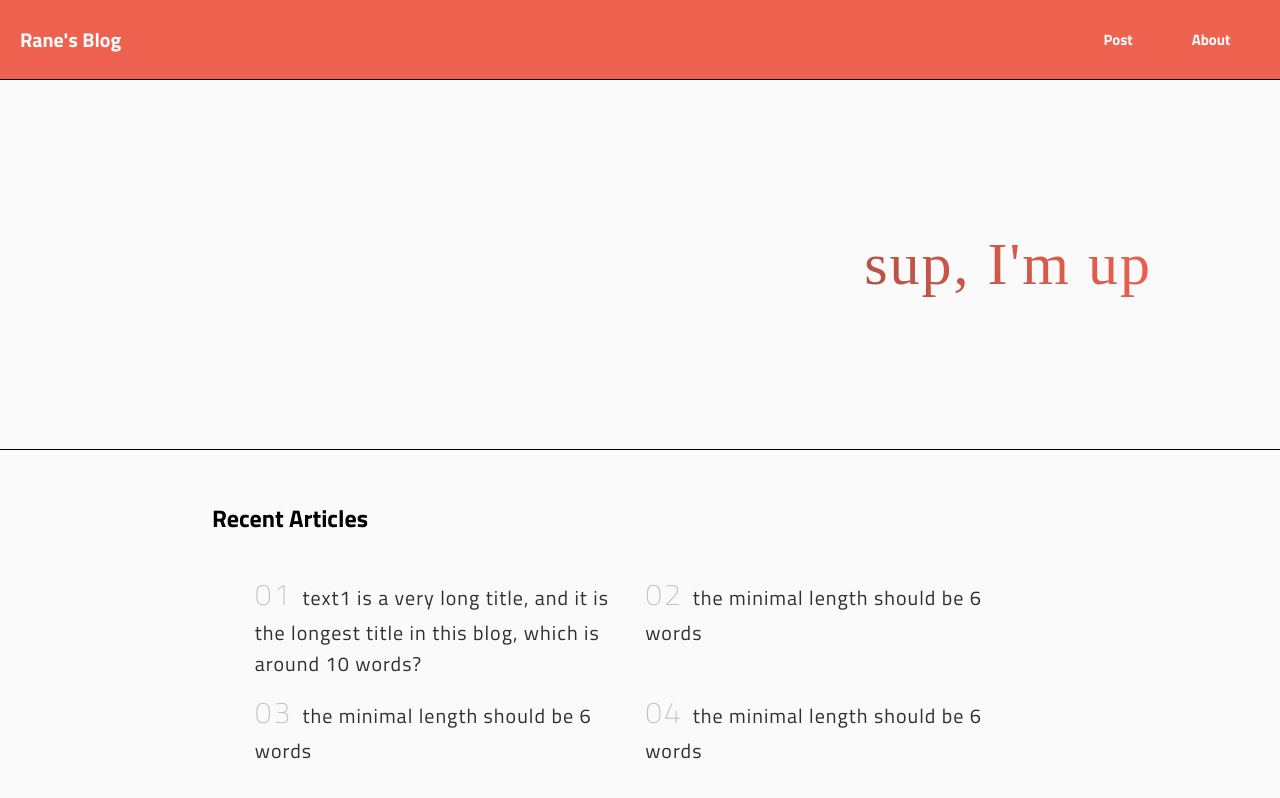
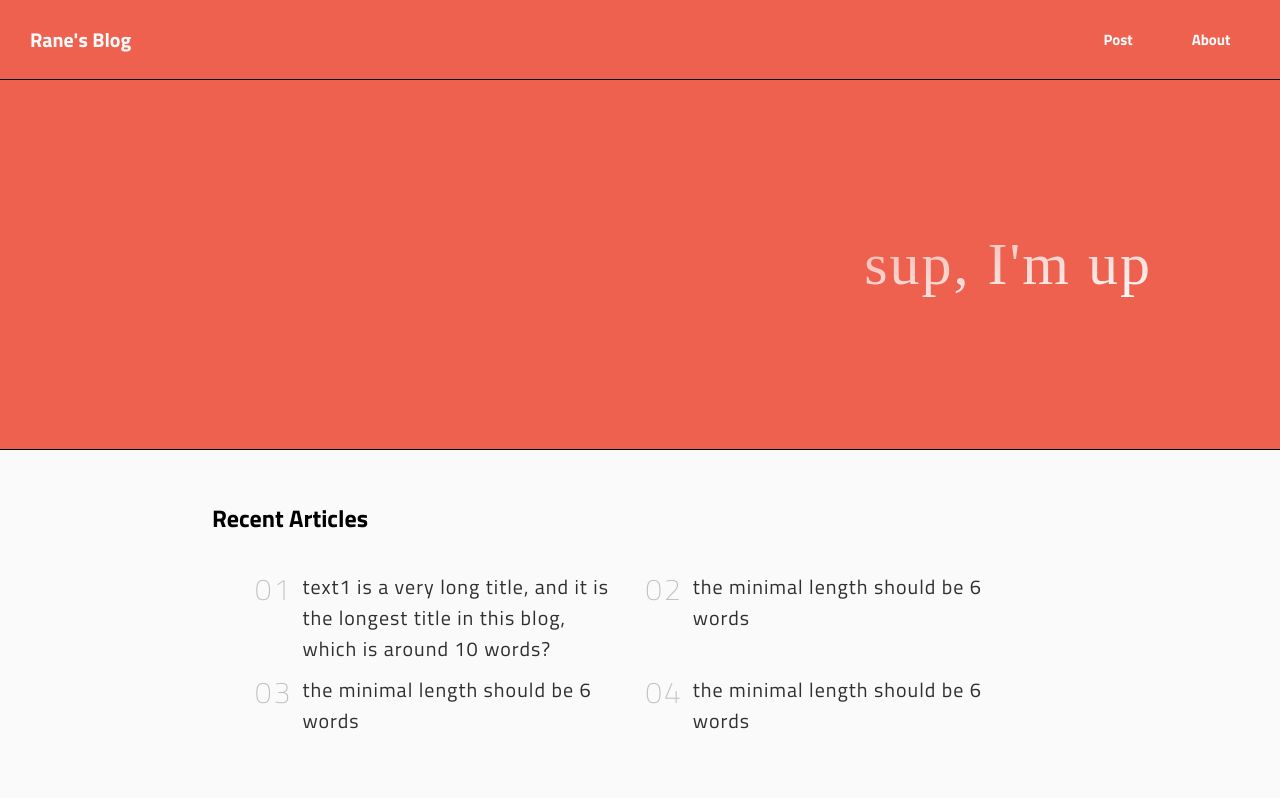
Before and after one commit to kisaragiRY/Rane-Blog, a React (Create React App) app: page / in a window 1280 px wide. Shown: the top 798 px of the page. Built offline with nearby package versions, Linux system fonts and the light colour scheme; a web font is replaced by a local one.

Commit message:
postdetail page initial setting

```diff
--- a/src/App.js
+++ b/src/App.js
@@ -9,8 +9,9 @@ function App() {
       <Navbar/>
       <Routes>
         <Route path='/' element={<Home/>}/>
-        <Route path='/post/' element={<Post/>}/>
-        <Route path='/post/:tag' element={<Post/>}/>
+        <Route exact path='/post/' element={<Post/>}/>
+        <Route path='/post/tag/:tag' element={<Post/>}/>
+        <Route path='/post/:blog_id' element={<Post/>}/>
         <Route path='/about' element={<About/>}/>
 
       </Routes>
--- a/src/Components/navBar/navbar.css
+++ b/src/Components/navBar/navbar.css
@@ -18,6 +18,7 @@
 } */
 .navbar-name{
     font-size: 20px;
+    margin-left: 10px;
 }
 
 
--- a/src/Components/postCard/PostCard.js
+++ b/src/Components/postCard/PostCard.js
@@ -1,13 +1,14 @@
 import React,{useEffect,useState} from 'react'
 import './postcard.css'
 import { Button } from '../Button/Button.style'
-import { useNavigate} from 'react-router-dom';
+import { useNavigate,Link} from 'react-router-dom';
 
 export default function PostCard(props) {
     let navigate=useNavigate();
 
     const file_name=props.file_name;
     const [post,setPost]=useState('')
+
 
     useEffect(()=>{
         import(`../../Blogs/Posts/${file_name}`)
@@ -20,7 +21,7 @@ export default function PostCard(props) {
       })
   return (
     <div className='card-container'>
-        <h2>{props.title}</h2>
+        <h2><Link to={{pathname:`/post/${btoa(props.file_name)}`}}>{props.title}</Link></h2>
         <p className='abstract'>{post.substring(0,150)} ...</p>
         <span>{props.date}</span>
         {(props.tags.map((tag,key)=>
@@ -30,7 +31,7 @@ export default function PostCard(props) {
                       padding={"1px 5px"}
                       font_size={"12px"}
                       onClick={()=>{
-                          let path=`/post/${tag}`;
+                          let path=`/post/tag/${tag}`;
                           navigate(path)}}>{tag}
                     </Button>
         ))}
--- a/src/Helpers/utils.js
+++ b/src/Helpers/utils.js
@@ -5,7 +5,11 @@ export const sort_json=(json)=>{
       const new_s=s[2]+s[0]+s[1]
       return parseInt(new_s)
     }
-    let json_arr=Object.keys(json).map((key)=>json[key])
-    json_arr.sort((a,b)=>time_to_int(b.creat_time)-time_to_int(a.creat_time))
-    return json_arr
+    json.sort((a,b)=>time_to_int(b.creat_time)-time_to_int(a.creat_time))
+    return json
   }
+
+  export const blog_id_to_blog=(json,file_name)=>{
+    var blog=json.filter(function (i){return i.file_name===file_name});
+    return blog;
+  }
--- a/src/Pages/Home/home.css
+++ b/src/Pages/Home/home.css
@@ -2,7 +2,7 @@
     width:100%;
     margin: auto;
     padding: 150px 0;
-    /* background-color: var(--color-red); */
+    background-color: var(--color-red);
     border-bottom: solid 1px;
 }
 .home-quote span{
@@ -12,7 +12,7 @@
     letter-spacing: 2px;
     margin: auto;
     text-align: right;
-    background: -webkit-linear-gradient(30deg,var(--color-text), var(--color-red));
+    background: -webkit-linear-gradient(100deg,var(--color-bg), var(--color-red));
     -webkit-background-clip: text;
     -webkit-text-fill-color: transparent;
     display: block;
@@ -37,12 +37,17 @@
     align-content: space-around;
     overflow: hidden;
 }
+.article-card{
+    display: flex;
+}
 .article-card span:nth-child(1){
     color: var(--color-grey);
     font-size: 30px;
     font-weight: 100;
     margin-right: 10px;
     letter-spacing: 2px;
+    background: transparent;
+    line-height: 36px;
 }
 .article-card span:nth-child(2){
     color: var(--color-text);
@@ -58,7 +63,7 @@
         margin: 5px 0;
     }
 }
- @media (max-width:62em) and (min-width:50em){
+ @media (max-width:60em) and (min-width:50em){
     .recent-article{
         width: 85%;
     }
@@ -70,7 +75,7 @@
     }
 }
 
-@media (min-width:62em) and (max-width:80em){
+@media (min-width:60em) and (max-width:80em){
     .recent-article{
         width: 80%;
     }
--- a/src/Pages/Home/home.js
+++ b/src/Pages/Home/home.js
@@ -2,7 +2,7 @@ import React from 'react'
 import './home.css'
 import blogs from '../../Blogs/blogs.json'
 import { sort_json } from '../../Helpers/utils'
-import PostCard from '../../Components/postCard/PostCard'
+import { Link } from 'react-router-dom'
 
 export default function Home() {
   return (
@@ -15,7 +15,8 @@ export default function Home() {
           <div className='list-container'>
             {sort_json(blogs).slice(0,4).map((article,key)=>
             <div key={key} className='article-card'>
-              <span>0{key+1}</span><span><a href='#'>{article.title}</a></span>
+              <span>0{key+1}</span>
+              <span><Link to={{pathname:`/post/${btoa(article.file_name)}`}}>{article.title}</Link></span>
             </div>)}
           </div>
         </div>
--- a/src/Pages/Post/post.js
+++ b/src/Pages/Post/post.js
@@ -5,14 +5,15 @@ import PostCard from '../../Components/postCard/PostCard'
 import { Button } from '../../Components/Button/Button.style'
 import { useNavigate,useLocation,useParams} from 'react-router-dom'
 import {BiPurchaseTagAlt} from "react-icons/bi"
-import { sort_json } from '../../Helpers/utils'
+import { sort_json} from '../../Helpers/utils'
+import PostDetail from '../PostDetail/PostDetail'
 
 export default function Post() {
   const tag_list=['test1','test2','test3'] // tag_list
 
   let location=useLocation();
   let navigate=useNavigate();
-  let {tag}=useParams(); //parameters from url
+  let {tag,blog_id}=useParams(); //parameters from url
 
   return (
     <div>
@@ -26,7 +27,7 @@ export default function Post() {
                     padding={"8px 15px"}
                     font_size={"15px"}
                     onClick={()=>{
-                      let path=`/post/${tag}`;
+                      let path=`/post/tag/${tag}`;
                       navigate(path)}}>{tag}
             </Button>
           )}
@@ -37,7 +38,7 @@ export default function Post() {
       </div>}
 
       {/* tag page */}
-      {location.pathname===`/post/${tag}`&&
+      {location.pathname===`/post/tag/${tag}`&&
       <div className='post-container'>
         <div className='tag-menu'>
           <span>Blog tags</span>
@@ -46,7 +47,7 @@ export default function Post() {
                     padding={"8px 15px"}
                     font_size={"15px"}
                     onClick={()=>{
-                      let path=`/post/${tag}`;
+                      let path=`/post/tag/${tag}`;
                       navigate(path)}}>{tag}
             </Button>)}
             <div className='tag_title'><BiPurchaseTagAlt className='tag_icon'/><span>{tag}</span></div>
@@ -59,6 +60,9 @@ export default function Post() {
         </div>
       </div>}
 
+      {/* post detail page */}
+      {location.pathname===`/post/${blog_id}`&&<PostDetail blog_id={blog_id}/>}
+
 
     </div>
   )
--- /dev/null
+++ b/src/Pages/PostDetail/PostDetail.js
@@ -0,0 +1,28 @@
+import React,{useEffect,useState} from 'react'
+import Markdown from 'markdown-to-jsx'
+import './postdetail.css'
+import blogs from '../../Blogs/blogs.json'
+import { blog_id_to_blog } from '../../Helpers/utils'
+
+export default function PostDetail(props) {
+    const file_name=atob(props.blog_id)
+    const [post,setPost]=useState('')
+
+    const blog=blog_id_to_blog(blogs,file_name)[0]
+    useEffect(()=>{
+        import(`../../Blogs/Posts/${file_name}`)
+            .then(res=>{
+            fetch(res.default)
+                .then(res=>res.text())
+                .then(res=>setPost(res))
+            })
+            .catch(err=>console.log(err));
+        })
+  return (
+    <div className='post-wrapper'>
+        {/* {console.log(blog_id_to_blog(blogs,file_name)[0].title)} */}
+        <h1>{blog.title}</h1>
+        <Markdown className='markdown'>{post}</Markdown>
+    </div>
+  )
+}
--- /dev/null
+++ b/src/Pages/PostDetail/postdetail.css
@@ -0,0 +1,20 @@
+.post-wrapper{
+    margin: 20px auto;
+    width: 70%;
+}
+.markdown{
+    font-size: 17px;
+    line-height: 32px;
+    letter-spacing: 1px;
+}
+
+.markdown p{
+    margin: 20px 0;
+}
+
+.lang-python{
+    display: block;
+    padding: 10px;
+    background-color: black;
+    color: aliceblue;
+}
```
Also changed, not shown: src/Blogs/Posts/text1.md (+9 -0 lines).
